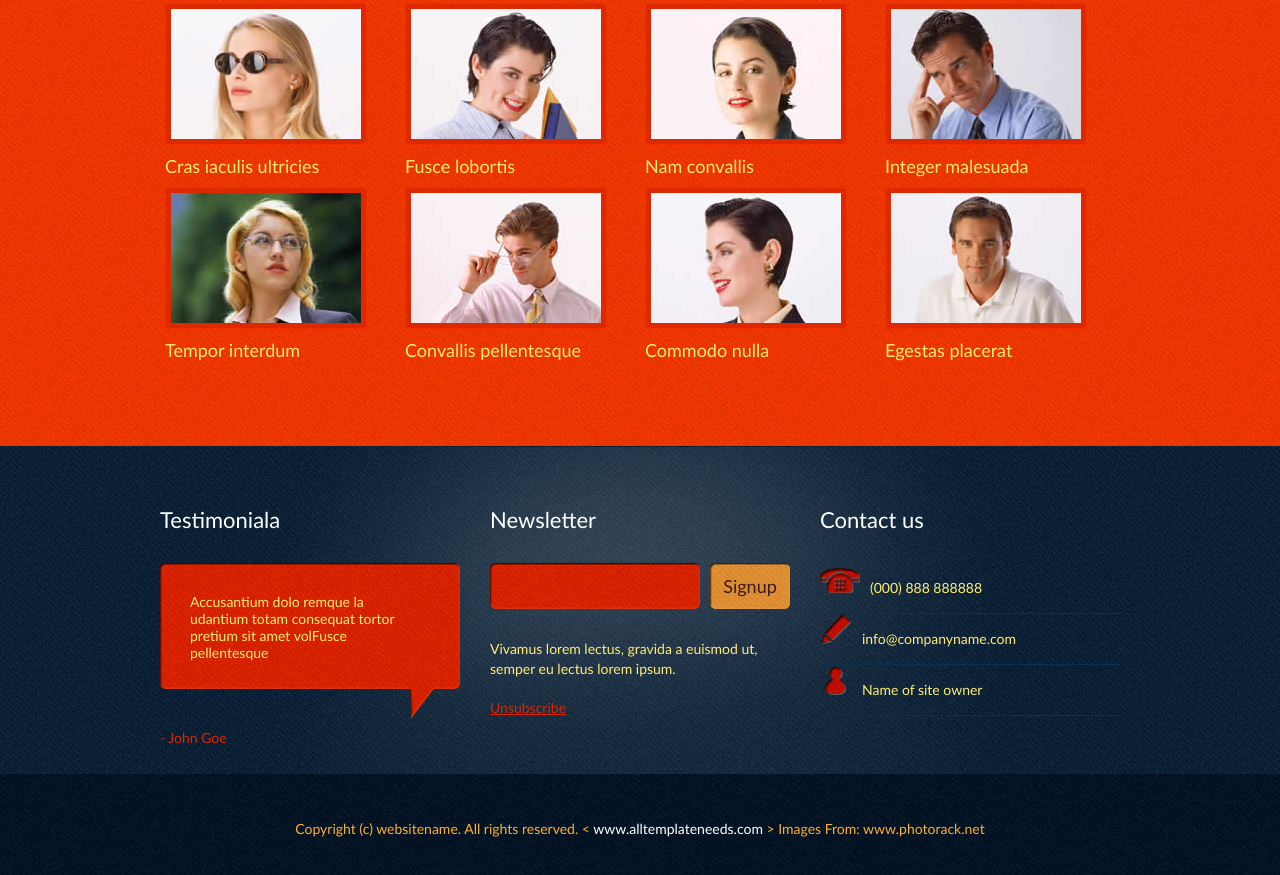
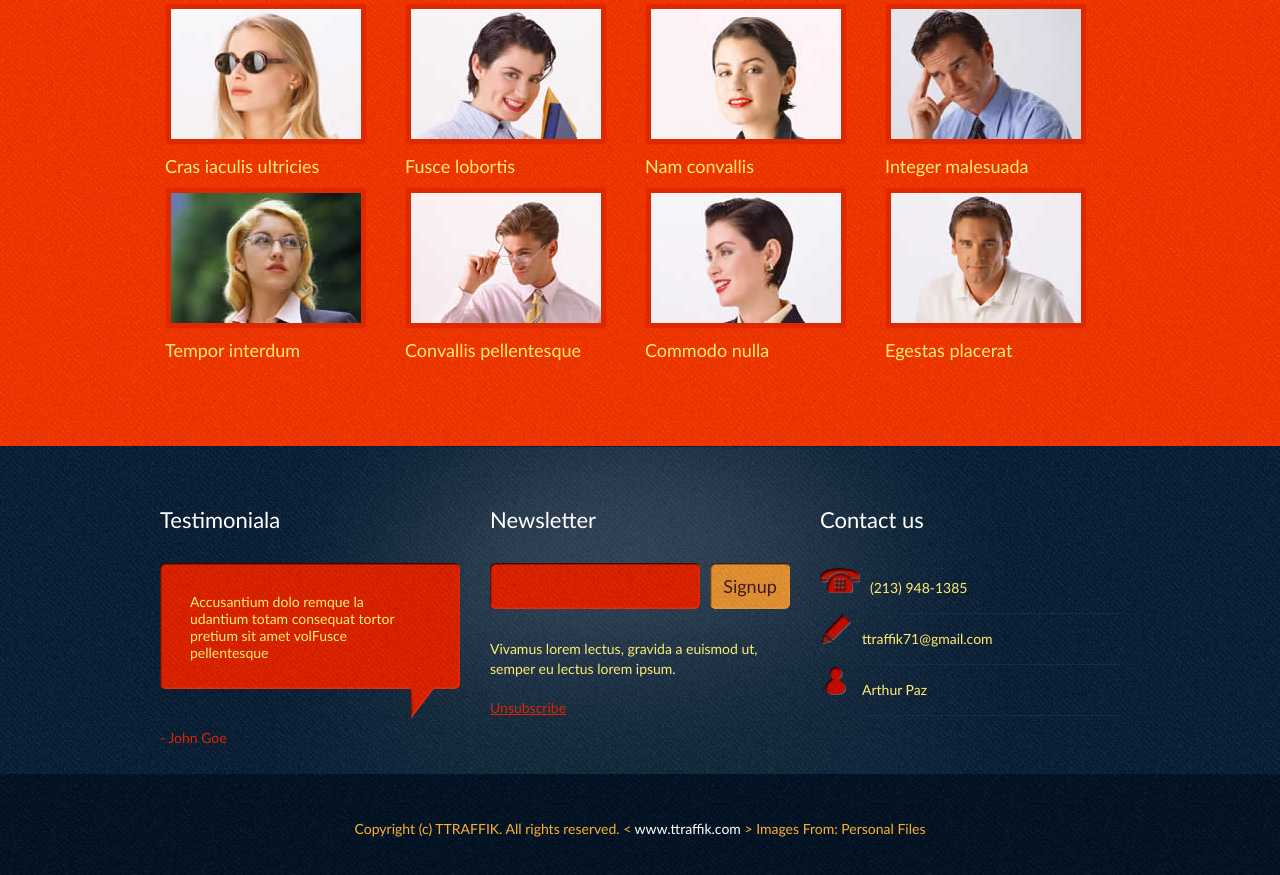
Before and after one commit to DaddyBux43/daddybux43.github.io, a plain HTML site: page projects.html in a window 1280 px wide. Shown: the part 557-1432 px from the top of the page. Drawn offline with nearby package versions, Linux system fonts and the light colour scheme.

Commit message:
Update projects.html

```diff
--- a/projects.html
+++ b/projects.html
@@ -1,5 +1,5 @@
-<!DOCTYPE html PUBLIC "-//W3C//DTD XHTML 1.0 Transitional//EN" "http://www.w3.org/TR/xhtml1/DTD/xhtml1-transitional.dtd">
-<html xmlns="http://www.w3.org/1999/xhtml">
+<!DOCTYPE html PUBLIC "-//W3C//DTD XHTML 1.0 Transitional//EN" "https://www.w3.org/TR/xhtml1/DTD/xhtml1-transitional.dtd">
+<html xmlns="https://www.w3.org/1999/xhtml">
 <head>
 <meta http-equiv="Content-Type" content="text/html; charset=utf-8" />
 <title>TMPS00033</title>
@@ -14,7 +14,7 @@
 <body>
 <div class="header-wrap">
   <div class="logo">
-    <h1>Company Name</h1>
+    <h1>TTRAFFIK</h1>
   </div>
 </div>
 <!---header-wrap-End--->
@@ -175,23 +175,22 @@
       </div>
       <div class="cotact">
         <ul>
-          <li><img src="images/icon6.png" alt="" />(000) 888 888888</li>
-          <li><img src="images/icon7.png" alt="" /><a href="mailto:info@companyname.com">info@companyname.com</a></li>
-          <li><img src="images/icon8.png" alt="" />Name of site owner</li>
+          <li><img src="images/icon6.png" alt="" />(213) 948-1385</li>
+          <li><img src="images/icon7.png" alt="" /><a href="mailto:ttraffik71@gmail.com">ttraffik71@gmail.com</a></li>
+          <li><img src="images/icon8.png" alt="" />Arthur Paz</li>
         </ul>
       </div>
     </div>
     <div class="clearing"></div>
   </div>
-</div>
-<!---footer-wrap--->
+</div><!---footer-wrap--->
 <div class="clearing"></div>
 <div class="copyright-wrap">
-  <div class="wrap">
-    <div class="content">
-      <p>Copyright (c) websitename. All rights reserved.
-        <<a href="www.alltemplateneeds.com" class="active"> www.alltemplateneeds.com</a> >
-        Images From:<a href="www.photorack.net"> www.photorack.net</a></p>
+	<div class="wrap">
+    	<div class="content">
+        <p>Copyright (c) TTRAFFIK. All rights reserved.
+        <<a href="www.ttraffik.com" class="active"> www.ttraffik.com</a> >
+        Images From:<a href="#"> Personal Files</a></p>
     </div>
   </div>
 </div>
```
